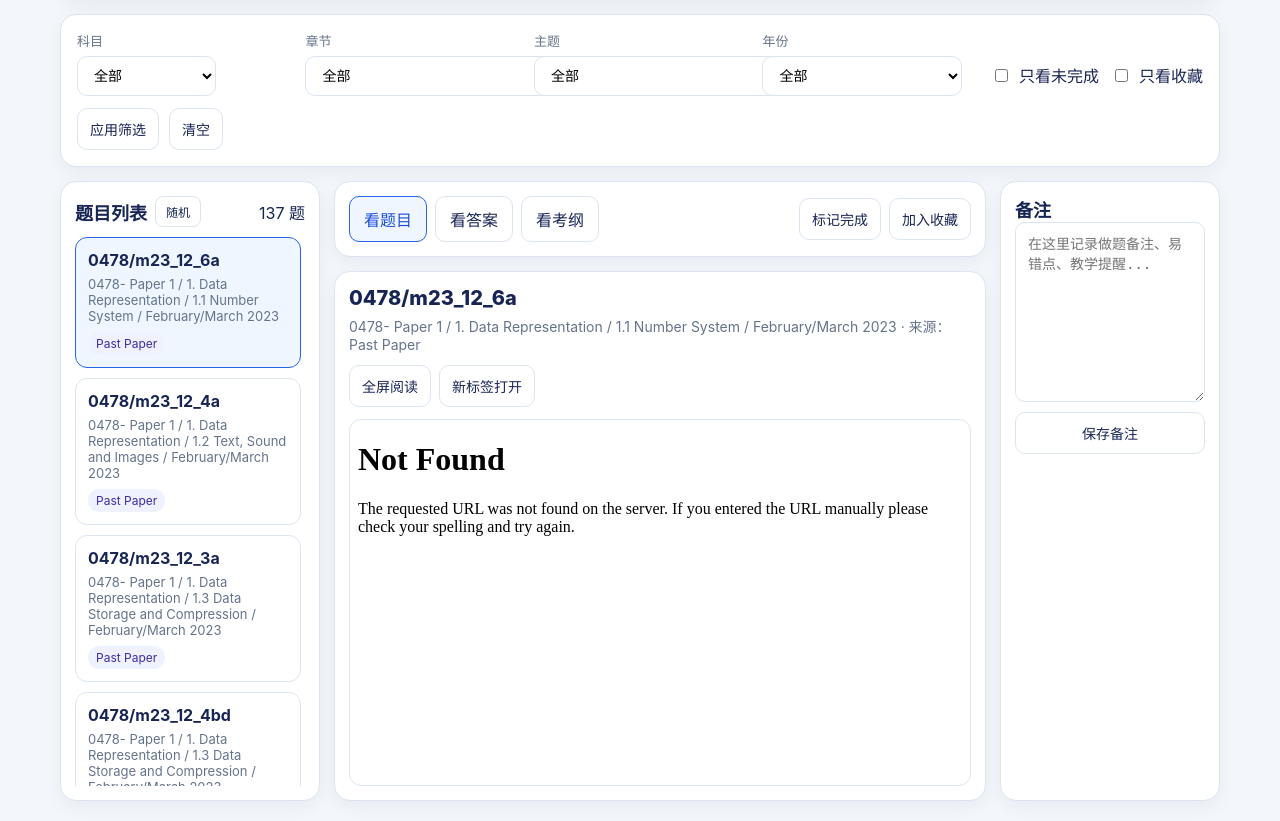
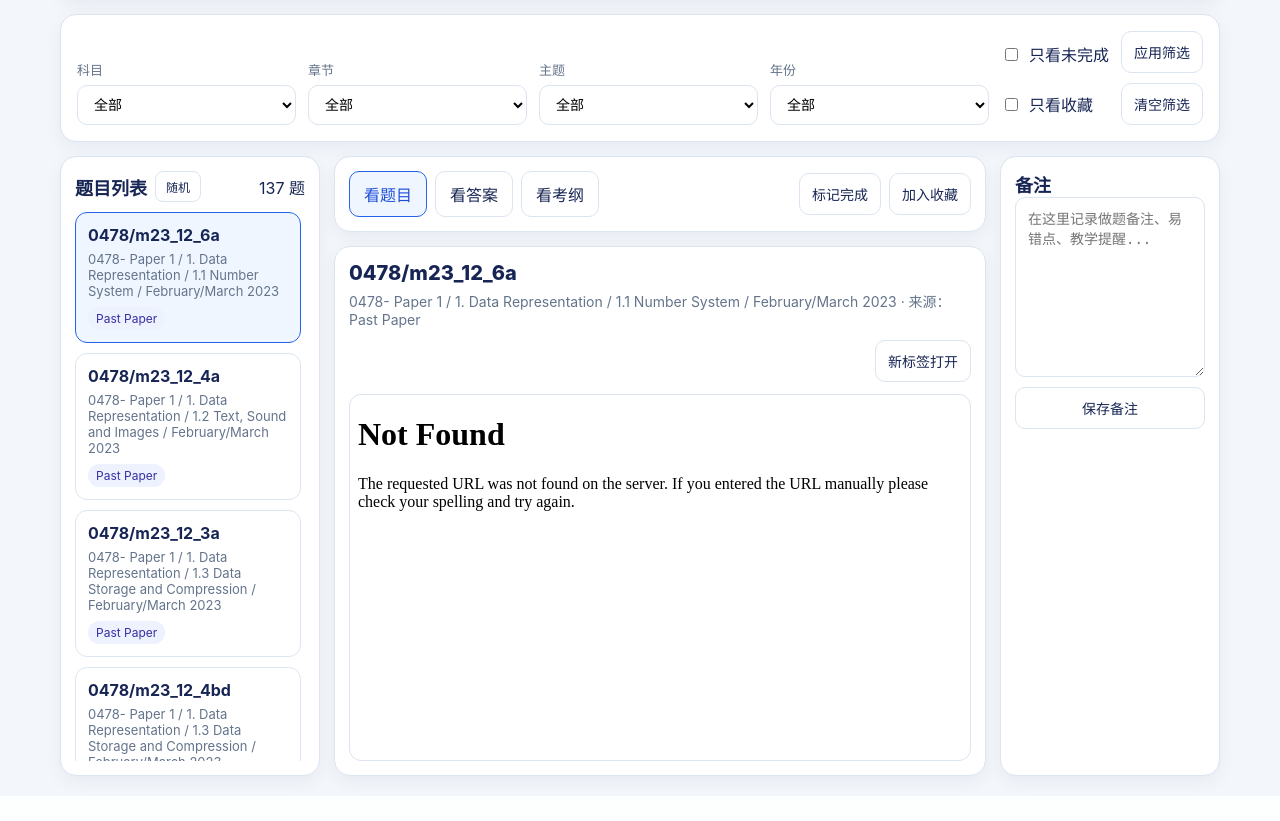
Before and after one commit to supermichael0514/shuati, a Flask app: page /practice in a window 1280 px wide. Shown: the part 139-960 px from the top of the page. After the commit the page ends 928 px from the top, so only its background shows below. Run offline with Flask 3, Linux system fonts and the light colour scheme; the visitor is signed in with stand-in values (Sample User, id 1).

Commit message:
Improve PDF controls and page layouts

```diff
--- a/static/css/style.css
+++ b/static/css/style.css
@@ -30,6 +30,28 @@
   gap:12px;
   align-items:end;
 }
+.filter-layout{
+  display:grid;
+  grid-template-columns:minmax(0,1fr) max-content max-content;
+  gap:12px;
+  align-items:end;
+}
+.filter-selects{
+  display:grid;
+  grid-template-columns:repeat(4,minmax(0,1fr));
+  gap:12px;
+}
+.filter-selects select{width:100%}
+.filter-checks,.filter-actions{
+  display:flex;
+  flex-direction:column;
+  gap:8px;
+}
+.filter-actions button,.filter-actions .secondary{
+  width:100%;
+  text-align:center;
+  white-space:nowrap;
+}
 label span{display:block;margin-bottom:6px;font-size:13px;color:var(--muted)}
 select, textarea, button, .secondary{
   border:1px solid var(--line);
@@ -38,7 +60,7 @@
   padding:10px 12px;
   font-size:14px;
 }
-.check{display:flex;gap:8px;align-items:center;height:42px}
+.check{display:flex;gap:8px;align-items:center;min-height:42px;white-space:nowrap}
 .actions{display:flex;gap:10px}
 button,.secondary{
   cursor:pointer;
@@ -107,6 +129,9 @@
 .info .title{font-size:20px;font-weight:800;margin-bottom:6px}
 .info .meta{font-size:14px;color:var(--muted)}
 .pdf-inline-toolbar{display:flex;gap:8px;align-items:center;flex-wrap:wrap}
+.pdf-toolbar-right{justify-content:flex-end}
+.pdf-panel{display:flex;flex-direction:column;gap:8px;min-height:0;width:100%}
+.pdf-section-head{display:flex;justify-content:space-between;align-items:center;gap:12px;margin-bottom:8px}
 .pdf-frame{
   width:100%;
   height:auto;
@@ -132,6 +157,9 @@
 }
 @media (max-width: 900px){
   .grid{grid-template-columns:repeat(2, minmax(140px,1fr))}
+  .filter-layout{grid-template-columns:1fr}
+  .filter-selects{grid-template-columns:repeat(2, minmax(140px,1fr))}
+  .filter-checks,.filter-actions{flex-direction:row;flex-wrap:wrap}
   .layout{grid-template-columns:1fr}
 }
 
@@ -219,6 +247,7 @@
 .learn-sidebar h2{margin-top:0}
 .learn-sidebar{overflow:auto;min-height:0}
 .learn-sub-layout > div{min-height:0;display:flex}
+.learn-sub-layout .pdf-panel{height:100%}
 .learn-sub-layout .pdf-frame{height:100%}
 .chapter-tabs{display:flex;gap:8px;flex-wrap:wrap;margin-bottom:12px}
 .placeholder-grid{display:grid;grid-template-columns:repeat(2,1fr);gap:14px;margin-top:12px}
@@ -243,8 +272,8 @@
 .forum-post-head{display:flex;justify-content:space-between;gap:10px}
 .forum-post h3{margin:8px 0 0}
 .reply-list{display:flex;flex-direction:column;gap:8px;margin:12px 0}
-.message-scroll{max-height:246px;overflow-y:auto;padding-right:4px}
-.reply-item{padding:8px 10px;border:1px solid var(--line);border-radius:10px;background:#f8fafc}
+.message-scroll{max-height:208px;overflow-y:auto;padding-right:4px}
+.reply-item{padding:8px 10px;border:1px solid var(--line);border-radius:10px;background:#f8fafc;min-height:64px}
 .announcement-item{width:100%;text-align:left;display:block}
 .reply-item .record-meta{margin-left:8px}
 .reply-form{display:flex;gap:8px}
@@ -324,8 +353,6 @@
 #gameHost{min-height:420px}
 
 
-#pdfViewerContainer:fullscreen{padding:8px;border-radius:0}
-#pdfViewerContainer:fullscreen .pdf-frame{height:calc(100vh - 120px);border-radius:8px}
 .code-lab{padding:16px;display:flex;flex-direction:column;gap:10px}
 .pseudo-viewport{width:100%;height:80vh;overflow:hidden;border:1px solid var(--line);border-radius:12px;background:#fff}
 .pseudo-frame{width:100%;height:1200px;border:0;background:#fff;transform:translateY(-150px)}
@@ -356,9 +383,9 @@
 .guide-panel .pdf-frame{height:70vh}
 
 .mine-board{display:grid;gap:1px;background:#cbd5e1;padding:8px;border-radius:12px;width:max-content;max-width:100%;overflow:auto;border:1px solid #e2e8f0}
-.mine-cell{width:24px;height:24px;padding:0;border:1px solid #dbe4f0;background:#f8fafc;font-size:12px;border-radius:4px;color:#334155}
-.mine-cell:hover{background:#f1f5f9}
-.mine-cell.open{background:#ffffff;border-color:#e2e8f0;font-weight:600}
+.mine-cell{width:24px;height:24px;padding:0;border:1px solid #93c5fd;background:#bfdbfe;font-size:12px;border-radius:4px;color:#1e3a8a;box-shadow:inset 0 -2px 0 rgba(37,99,235,.18)}
+.mine-cell:hover{background:#dbeafe}
+.mine-cell.open{background:#f8fafc;border-color:#cbd5e1;color:#334155;font-weight:600;box-shadow:inset 0 0 0 1px rgba(148,163,184,.22)}
 
 .hanoi-board{display:grid;grid-template-columns:repeat(3,1fr);gap:12px;min-height:320px}
 .hanoi-rod{display:flex;flex-direction:column-reverse;align-items:center;gap:6px;border:1px solid var(--line);border-radius:10px;padding:10px;background:#f8fafc;cursor:pointer}
--- a/templates/index.html
+++ b/templates/index.html
@@ -19,7 +19,8 @@
     </header>
 
     <form class="filters card" method="get">
-      <div class="grid">
+      <div class="filter-layout">
+        <div class="filter-selects">
           <label>
             <span>{{ 'Subject' if lang == 'en' else '科目' }}</span>
             <select name="subject" onchange="this.form.submit()">
@@ -52,16 +53,19 @@
               {% endfor %}
             </select>
           </label>
+        </div>
 
+        <div class="filter-checks">
           <label class="check"><input type="checkbox" name="only_unfinished" value="1" {% if only_unfinished %}checked{% endif %}> {{ 'Unfinished only' if lang == 'en' else '只看未完成' }}</label>
           <label class="check"><input type="checkbox" name="only_favorite" value="1" {% if only_favorite %}checked{% endif %}> {{ 'Favorites only' if lang == 'en' else '只看收藏' }}</label>
+        </div>
 
         <input type="hidden" name="mode" value="{{ mode }}">
         <input type="hidden" name="lang" value="{{ lang }}">
         {% if selected %}<input type="hidden" name="selected_id" value="{{ selected.id }}">{% endif %}
-        <div class="actions">
+        <div class="actions filter-actions">
           <button type="submit">{{ 'Apply' if lang == 'en' else '应用筛选' }}</button>
-          <a class="secondary" href="{{ url_for('index', lang=lang) }}">{{ 'Reset' if lang == 'en' else '清空' }}</a>
+          <a class="secondary" href="{{ url_for('index', lang=lang) }}">{{ 'Reset Filters' if lang == 'en' else '清空筛选' }}</a>
         </div>
       </div>
     </form>
@@ -129,8 +133,7 @@
               {% if selected.source %} · {{ 'Source' if lang == 'en' else '来源' }}：{{ selected.source }}{% endif %}
             </div>
           </div>
-          <div class="pdf-inline-toolbar">
-            <button type="button" onclick="togglePdfFullscreen()">{{ "Fullscreen" if lang == "en" else "全屏阅读" }}</button>
+          <div class="pdf-inline-toolbar pdf-toolbar-right">
             <a class="secondary" href="{{ pdf_url }}#page={{ pdf_page }}" target="_blank" rel="noopener">{{ "Open in New Tab" if lang == "en" else "新标签打开" }}</a>
           </div>
           <iframe src="{{ pdf_url }}#page={{ pdf_page }}&toolbar=1&navpanes=0" class="pdf-frame" title="PDF Viewer"></iframe>
@@ -165,15 +168,6 @@
       window.location.reload();
     }
 
-    async function togglePdfFullscreen() {
-      const el = document.getElementById("pdfViewerContainer");
-      if (!document.fullscreenElement) {
-        if (el.requestFullscreen) await el.requestFullscreen();
-      } else {
-        await document.exitFullscreen();
-      }
-    }
-
     document.querySelectorAll('.toggle-btn').forEach((btn) => {
       btn.addEventListener('click', async () => {
         try {
--- a/templates/learn_files.html
+++ b/templates/learn_files.html
@@ -20,7 +20,10 @@
       </a>
       {% endfor %}
     </aside>
-    <div>
+    <div class="pdf-panel">
+      <div class="pdf-inline-toolbar pdf-toolbar-right">
+        <a class="secondary" href="{{ selected_doc.url }}" target="_blank" rel="noopener">{{ "Open in New Tab" if lang == "en" else "新标签打开" }}</a>
+      </div>
       <iframe class="pdf-frame" src="{{ selected_doc.url }}#toolbar=1&navpanes=0"></iframe>
     </div>
   </div>
--- a/templates/learn_slides.html
+++ b/templates/learn_slides.html
@@ -27,7 +27,10 @@
       </a>
       {% endfor %}
     </aside>
-    <div>
+    <div class="pdf-panel">
+      <div class="pdf-inline-toolbar pdf-toolbar-right">
+        <a class="secondary" href="{{ selected_slide.url }}" target="_blank" rel="noopener">{{ "Open in New Tab" if lang == "en" else "新标签打开" }}</a>
+      </div>
       <iframe class="pdf-frame" src="{{ selected_slide.url }}#toolbar=1&navpanes=0"></iframe>
     </div>
   </div>
```
Also changed, not shown: templates/code_lab.html (+9 -0 lines), README.md. Lines whose indentation alone changed are shown as unchanged.
